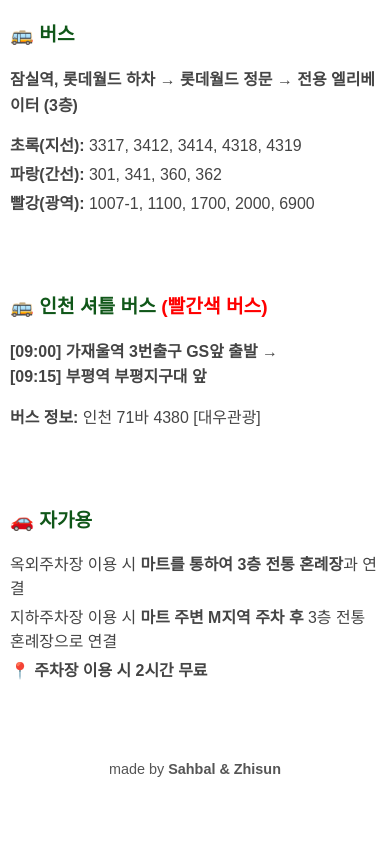
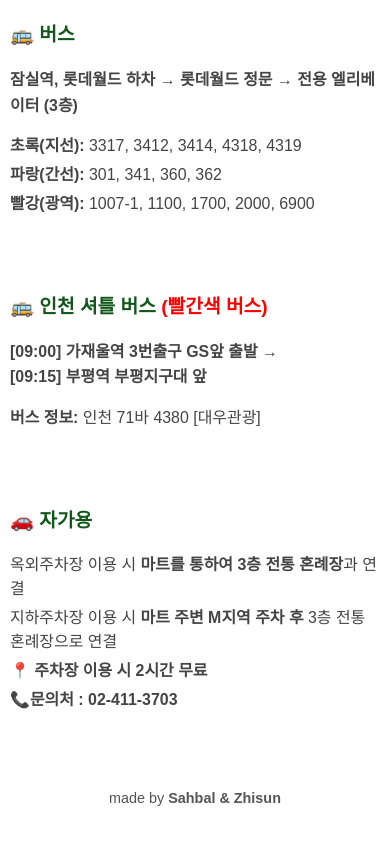
Before and after one commit to onebowl319/wedding-invitation, a plain HTML site: page index.html in a window 390 px wide. Shown: the part 4133-4977 px from the top of the page. Before the commit the page ends 4948 px from the top, so only its background shows below. Drawn offline with nearby package versions, Linux system fonts and the light colour scheme; some packages are replaced by stand-ins of ours; a script that the page names is missing.

Commit message:
Add phone number

```diff
--- a/index.html
+++ b/index.html
@@ -273,6 +273,7 @@
       <li>옥외주차장 이용 시 <strong>마트를 통하여 3층 전통 혼례장</strong>과 연결</li>
       <li>지하주차장 이용 시 <strong>마트 주변 M지역 주차 후</strong> 3층 전통 혼례장으로 연결</li>
       <li>📍<strong> 주차장 이용 시 2시간 무료</strong></li>
+      <li>📞<strong>문의처 : 02-411-3703</strong></li>
     </ul>
   </div>
 
```
